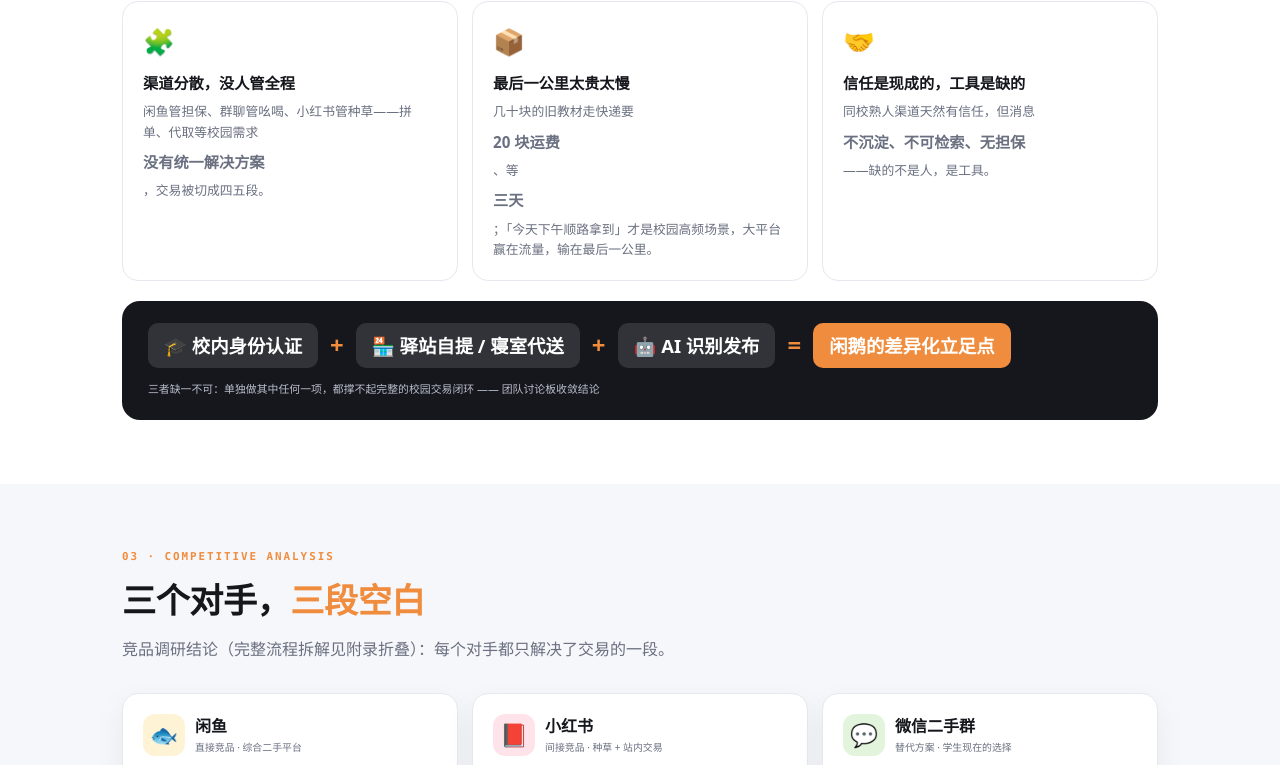
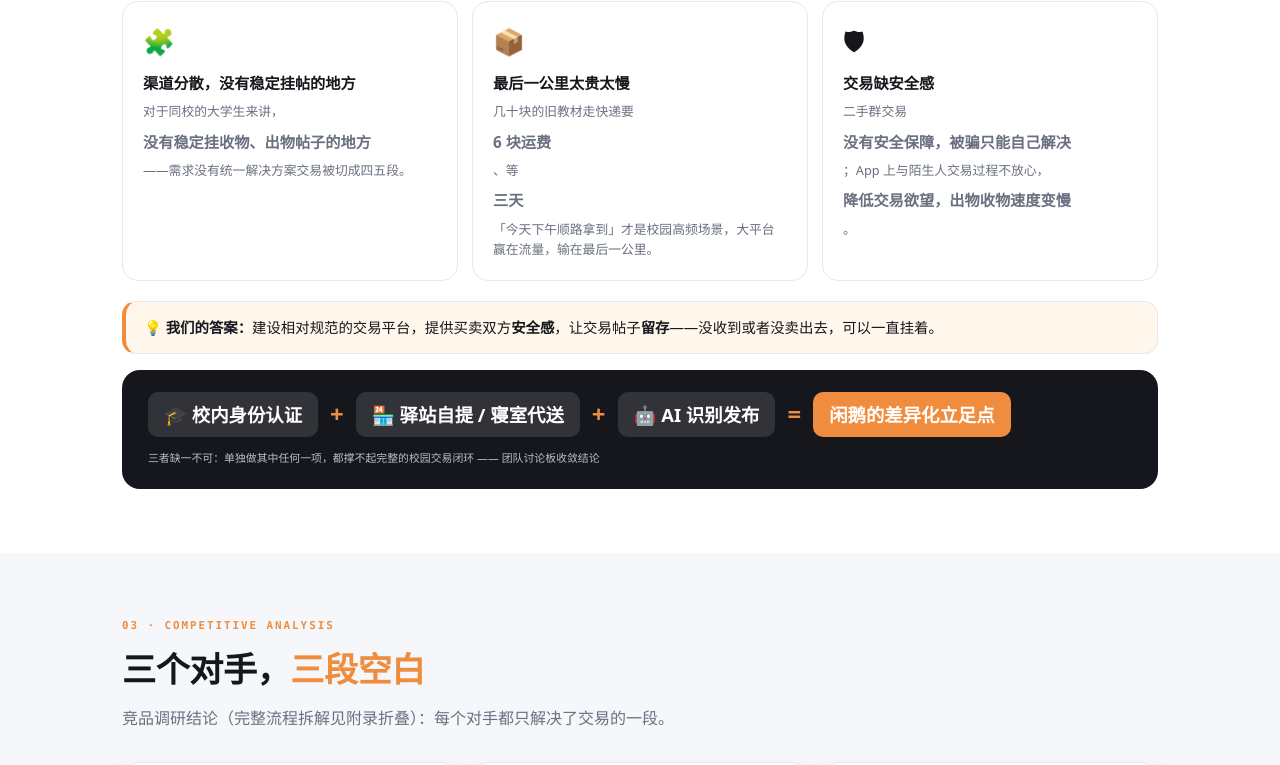
Before and after one commit to d2581565372-tech/campus-secondhand-research, a plain HTML site: page index.html in a window 1280 px wide. Shown: the part 1820-2585 px from the top of the page. Drawn offline with Linux system fonts and the light colour scheme.

Commit message:
市场机会三卡按新口径改写(无稳定挂帖地/6块运费/交易缺安全感)+答案条；竞品三卡换真实Logo图标

```diff
--- a/index.html
+++ b/index.html
@@ -84,6 +84,7 @@ h2{font-size:clamp(24px,3.6vw,34px);font-weight:900;margin:8px 0 10px;letter-spa
 .mcard .ic{font-size:1.6rem}
 .mcard b{display:block;font-size:.95rem;margin:8px 0 6px}
 .mcard p{font-size:.8rem;color:var(--mut)}
+.ansbar{background:#FFF6EC;border:1px solid var(--line);border-left:4px solid var(--or);border-radius:14px;padding:14px 18px;font-size:.9rem;margin-bottom:16px}
 .formula{background:var(--ink);color:#fff;border-radius:18px;padding:22px 26px;display:flex;align-items:center;gap:12px;flex-wrap:wrap;font-weight:800;font-size:clamp(.9rem,2vw,1.15rem)}
 .formula .fx{background:rgba(255,255,255,.12);border-radius:10px;padding:8px 16px}
 .formula .eq{color:var(--or);font-size:1.3em}
@@ -93,6 +94,7 @@ h2{font-size:clamp(24px,3.6vw,34px);font-weight:900;margin:8px 0 10px;letter-spa
 .rv-card{background:#fff;border:1px solid var(--line);border-radius:16px;padding:20px;box-shadow:0 12px 32px rgba(21,23,28,.06)}
 .rv-card .lg2{display:flex;align-items:center;gap:10px;margin-bottom:12px}
 .rv-card .lg2 .mk{width:42px;height:42px;border-radius:12px;display:flex;align-items:center;justify-content:center;font-size:1.4rem}
+.rv-card .lg2 img.mk{object-fit:cover;box-shadow:0 4px 12px rgba(21,23,28,.15)}
 .rv-card .lg2 b{font-size:1rem}
 .rv-card .lg2 small{display:block;font-size:.62rem;color:var(--mut)}
 .pl{list-style:none;font-size:.74rem}
@@ -314,10 +316,11 @@ footer{border-top:1px solid var(--line);padding:26px 0;font-size:.66rem;color:va
   <h2>校园二手市场：<span class="g">高频、刚需、就在楼下</span></h2>
   <p class="lede">调研发现的三个结构性空档——大平台看不上、熟人渠道接不住，这就是闲鹅的位置。</p>
   <div class="mkt rv">
-    <div class="mcard"><span class="ic">🧩</span><b>渠道分散，没人管全程</b><p>闲鱼管担保、群聊管吆喝、小红书管种草——拼单、代取等校园需求<b>没有统一解决方案</b>，交易被切成四五段。</p></div>
-    <div class="mcard"><span class="ic">📦</span><b>最后一公里太贵太慢</b><p>几十块的旧教材走快递要 <b>20 块运费</b>、等 <b>三天</b>；「今天下午顺路拿到」才是校园高频场景，大平台赢在流量，输在最后一公里。</p></div>
-    <div class="mcard"><span class="ic">🤝</span><b>信任是现成的，工具是缺的</b><p>同校熟人渠道天然有信任，但消息<b>不沉淀、不可检索、无担保</b>——缺的不是人，是工具。</p></div>
+    <div class="mcard"><span class="ic">🧩</span><b>渠道分散，没有稳定挂帖的地方</b><p>对于同校的大学生来讲，<b>没有稳定挂收物、出物帖子的地方</b>——需求没有统一解决方案交易被切成四五段。</p></div>
+    <div class="mcard"><span class="ic">📦</span><b>最后一公里太贵太慢</b><p>几十块的旧教材走快递要 <b>6 块运费</b>、等 <b>三天</b>「今天下午顺路拿到」才是校园高频场景，大平台赢在流量，输在最后一公里。</p></div>
+    <div class="mcard"><span class="ic">🛡</span><b>交易缺安全感</b><p>二手群交易<b>没有安全保障，被骗只能自己解决</b>；App 上与陌生人交易过程不放心，<b>降低交易欲望，出物收物速度变慢</b>。</p></div>
   </div>
+  <div class="ansbar rv">💡 <b>我们的答案：</b>建设相对规范的交易平台，提供买卖双方<b>安全感</b>，让交易帖子<b>留存</b>——没收到或者没卖出去，可以一直挂着。</div>
   <div class="formula rv">
     <span class="fx">🎓 校内身份认证</span><span class="eq">+</span>
     <span class="fx">🏪 驿站自提 / 寝室代送</span><span class="eq">+</span>
@@ -334,7 +337,7 @@ footer{border-top:1px solid var(--line);padding:26px 0;font-size:.66rem;color:va
   <p class="lede">竞品调研结论（完整流程拆解见附录折叠）：每个对手都只解决了交易的一段。</p>
   <div class="rivals rv">
     <div class="rv-card">
-      <div class="lg2"><span class="mk" style="background:#FFF3D6">🐟</span><div><b>闲鱼</b><small>直接竞品 · 综合二手平台</small></div></div>
+      <div class="lg2"><img class="mk" src="assets/logos/logo-1.png" alt="闲鱼图标"><div><b>闲鱼</b><small>直接竞品 · 综合二手平台</small></div></div>
       <ul class="pl">
         <li><span class="pp">✓</span>商品基数大，官方担保交易</li>
         <li><span class="pp">✓</span>纠纷有客服介入（小法庭）</li>
@@ -343,7 +346,7 @@ footer{border-top:1px solid var(--line);padding:26px 0;font-size:.66rem;color:va
       </ul>
     </div>
     <div class="rv-card">
-      <div class="lg2"><span class="mk" style="background:#FFE3EA">📕</span><div><b>小红书</b><small>间接竞品 · 种草 + 站内交易</small></div></div>
+      <div class="lg2"><img class="mk" src="assets/logos/logo-2.png" alt="小红书图标"><div><b>小红书</b><small>间接竞品 · 种草 + 站内交易</small></div></div>
       <ul class="pl">
         <li><span class="pp">✓</span>二次元、追星周边圈层曝光好</li>
         <li><span class="pp">✓</span>有平台保障</li>
@@ -352,7 +355,7 @@ footer{border-top:1px solid var(--line);padding:26px 0;font-size:.66rem;color:va
       </ul>
     </div>
     <div class="rv-card">
-      <div class="lg2"><span class="mk" style="background:#E2F4DC">💬</span><div><b>微信二手群</b><small>替代方案 · 学生现在的选择</small></div></div>
+      <div class="lg2"><img class="mk" src="assets/logos/logo-3.png" alt="微信图标"><div><b>微信二手群</b><small>替代方案 · 学生现在的选择</small></div></div>
       <ul class="pl">
         <li><span class="pp">✓</span>无手续费，同校方便</li>
         <li><span class="pp">✓</span>当面交付，即时顺路</li>
```
Also changed, not shown: assets/logos/logo-1.png (added), assets/logos/logo-2.png (added), assets/logos/logo-3.png (added).
